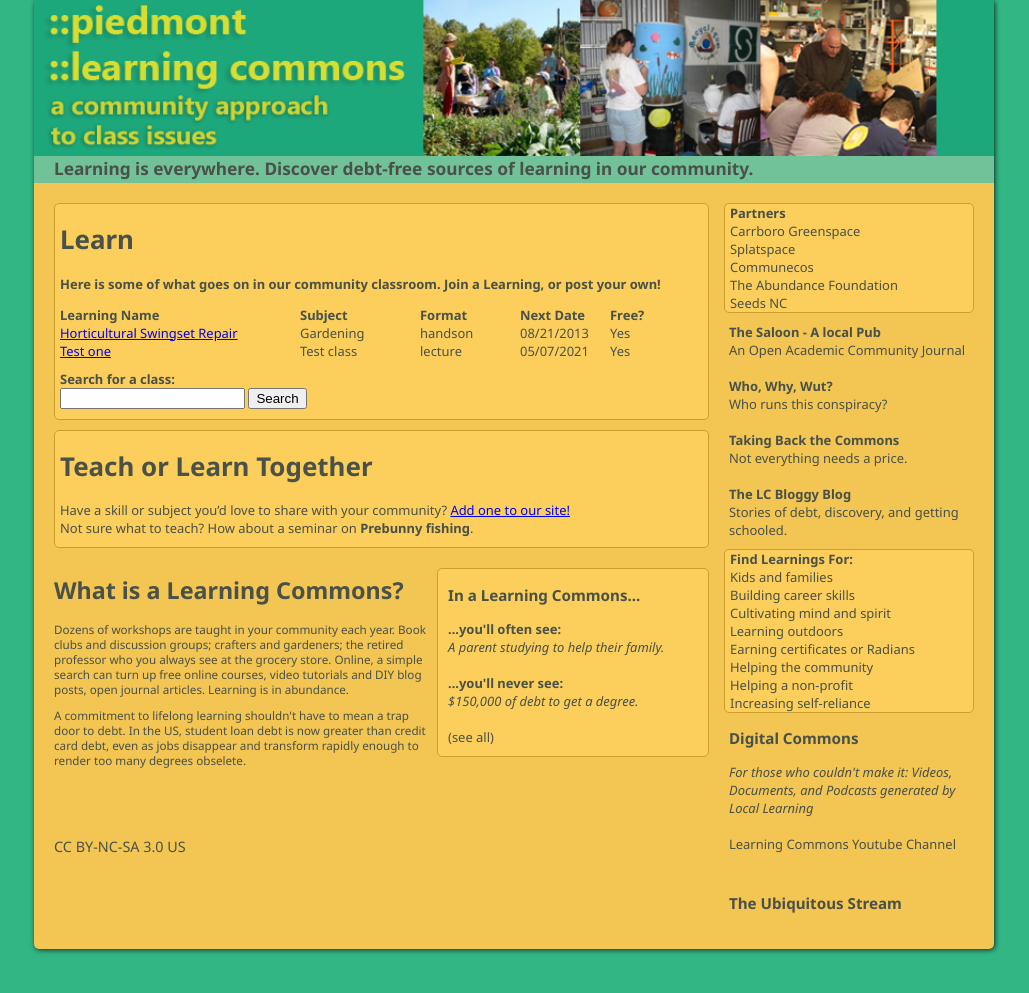
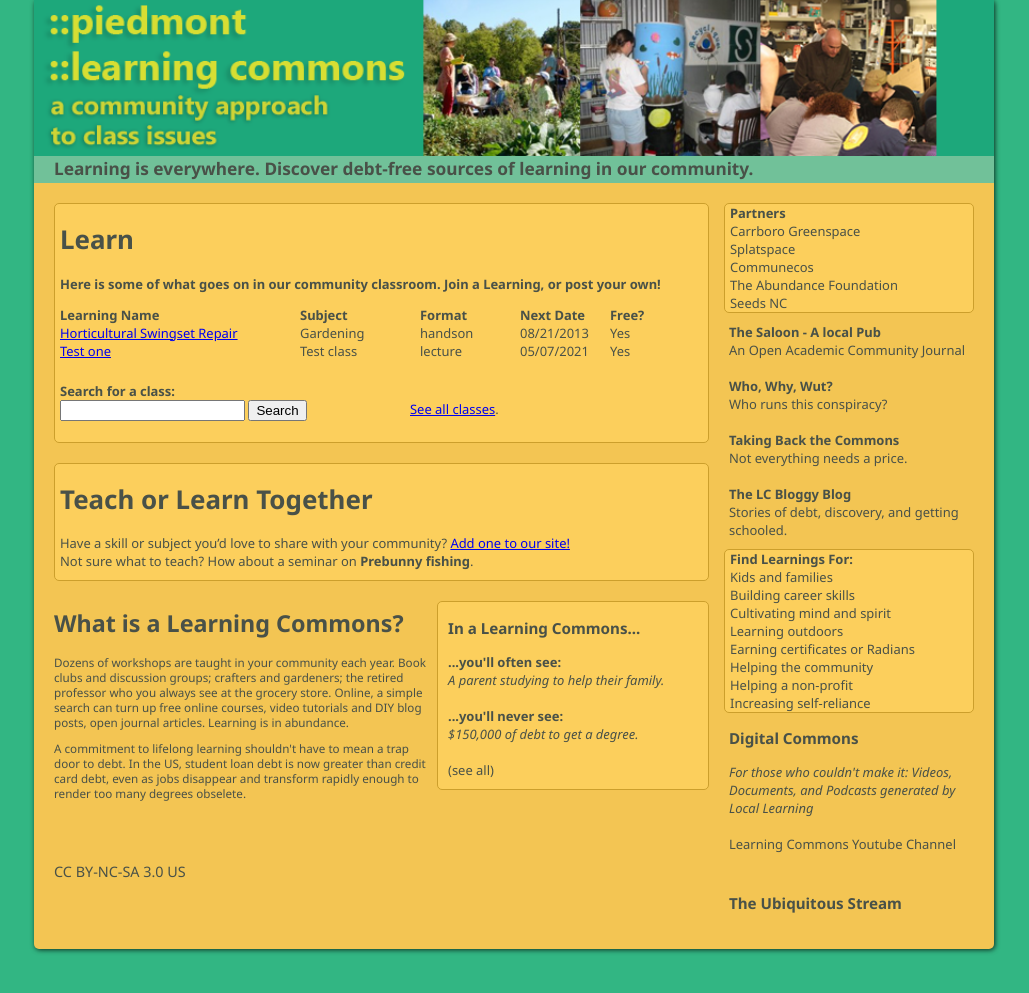
Before and after one commit to mpants/learningcommons, a Django app: page / in a window 1280 px wide. Shown: the part 41-1034 px from the top of the page, without its empty margins (126-1155 px from the left). Run offline with Django 3.2, Linux system fonts and the light colour scheme; data comes from the database, SQL or seed files in the repository; parts of the project's set-up code (start-up, migrations or seed data) failed here and were passed over.

Commit message:
Added view-all, maxed classes on front page at 10, added submitted page

```diff
--- a/learningcommons/templates/home.html
+++ b/learningcommons/templates/home.html
@@ -49,8 +49,8 @@
 			</div>
 			<br/>
 			{% endfor %}
+			<div id="search-and-see-all">
 				<div id="search-area">
-				<br/>
 					<strong>Search for a class:</strong>
 					<br/>
 					{% if errors %}
@@ -61,6 +61,10 @@
 					<br/>
 					{% endif %}
 					{% include 'includes/search.html' %}
+				</div>
+				<div id="see-all"><br/>
+					<a href='/view-all/'>See all classes</a>.
+				</div>
 			</div>
 		</div>
 		<div id="teach-area">
--- a/learningcommons/urls.py
+++ b/learningcommons/urls.py
@@ -11,13 +11,13 @@ urlpatterns = patterns('',
     url(r'^$', 'ourschool.views.home', name='home'),
     url(r'^test/', 'ourschool.views.test', name='test'),
     url(r'^viewlearning/', 'ourschool.views.viewlearning',name='viewlearning'),
-    url(r'^search/$','ourschool.views.search',name='search'),
+    url(r'^view-all/$','ourschool.views.viewall',name='viewall'),
+    #url(r'^search/$','ourschool.views.search',name='search'),
     url(r'^submitlearning/$','ourschool.views.submitlearning',name='submitlearning'),
-    url(r'^submittedlearning','ourschool.views.submitted',name='submitted'),
     # url(r'^learningcommons/', include('learningcommons.foo.urls')),
 
     # Uncomment the admin/doc line below to enable admin documentation:
-    # url(r'^admin/doc/', include('django.contrib.admindocs.urls')),
+    url(r'^admin/doc/', include('django.contrib.admindocs.urls')),
 
     # Uncomment the next line to enable the admin:
 )
--- a/ourschool/static/css/style.css
+++ b/ourschool/static/css/style.css
@@ -57,10 +57,10 @@ body {
 	-moz-border-radius: 5px 5px 5px 5px;
 	-webkit-border-radius: 5px 5px 5px 5px;
 	border: 1px solid #cC9F2C;
-	padding-bottom: 10px;
+	padding-bottom: 40px;
 	padding-right: 5px;
 	padding-left: 5px;
-	margin-bottom: 10px;
+	margin-bottom: 20px;
 	margin-top: 20px;
 	background: #fCcF5C;
 }
@@ -79,8 +79,19 @@ body {
 	margin-bottom: 10px;
 }
 
+#search-and-see-all
+{
+	width:100%;
+	margin-top:40px;
+	padding-bottom:20px;
+}
 #search-area {
-	margin-top: 10px;
+	float:left;
+	width:350px;
+}
+
+#see-all {
+	float:left;
 }
 
 #about {
--- a/ourschool/views.py
+++ b/ourschool/views.py
@@ -19,8 +19,6 @@ def display_meta_t(request):
 def test(request):
   return HttpResponse('Welcome to page %s' % request.path)
 
-def submitted(request):
-  return HttpResponse('Your local learning is submitted.  After making sure it\'s not unusually illegal, morally repressive, or a seminar on Ayn Rand, we\'ll get it up on the site!')
 
 def submitlearning(request):
   if request.method == 'POST':
@@ -40,8 +38,7 @@ def submitlearning(request):
       '''
       #save a new source from the form's data
       new_source = form.save()
-
-      return HttpResponseRedirect('/submittedlearning/')
+      return render_to_response('submittedlearning.html',{'classtitle':cleaned['classtitle']},RequestContext(request))
   else:
     form = sourceform(initial={'host': 'Community Member'})
   return render_to_response('submitlearning.html', {'form': form}, RequestContext(request))
@@ -53,6 +50,10 @@ def viewlearning(request):
   #learning = source.objects.get(classslug=learningrequest)
   return render_to_response('viewlearning.html',{'class':learning},RequestContext(request))
 
+def viewall(request):
+  #displays all learnings on one page, eventually with filtering logic available
+  classes = source.objects.all()
+  return render_to_response('view-all.html',{'classes':classes}, RequestContext(request))
 
 def home(request):
   #Home page
@@ -73,7 +74,7 @@ def home(request):
   likely = getLikely()
   never = getNever()
   suggestion = getSuggestion()
-  c = RequestContext(request, {'classes':classes,'errors':errors,'suggestion':suggestion,'likely':likely,'never':never,})
+  c = RequestContext(request, {'classes':classes[0:9],'errors':errors,'suggestion':suggestion,'likely':likely,'never':never,})
   return render_to_response('home.html',c)
 
 def getSuggestion():
```
Also changed, not shown: learningcommons/templates/submittedlearning.html (added, +7 -0 lines), learningcommons/templates/view-all.html (added, +45 -0 lines). Lines whose indentation alone changed are shown as unchanged.
